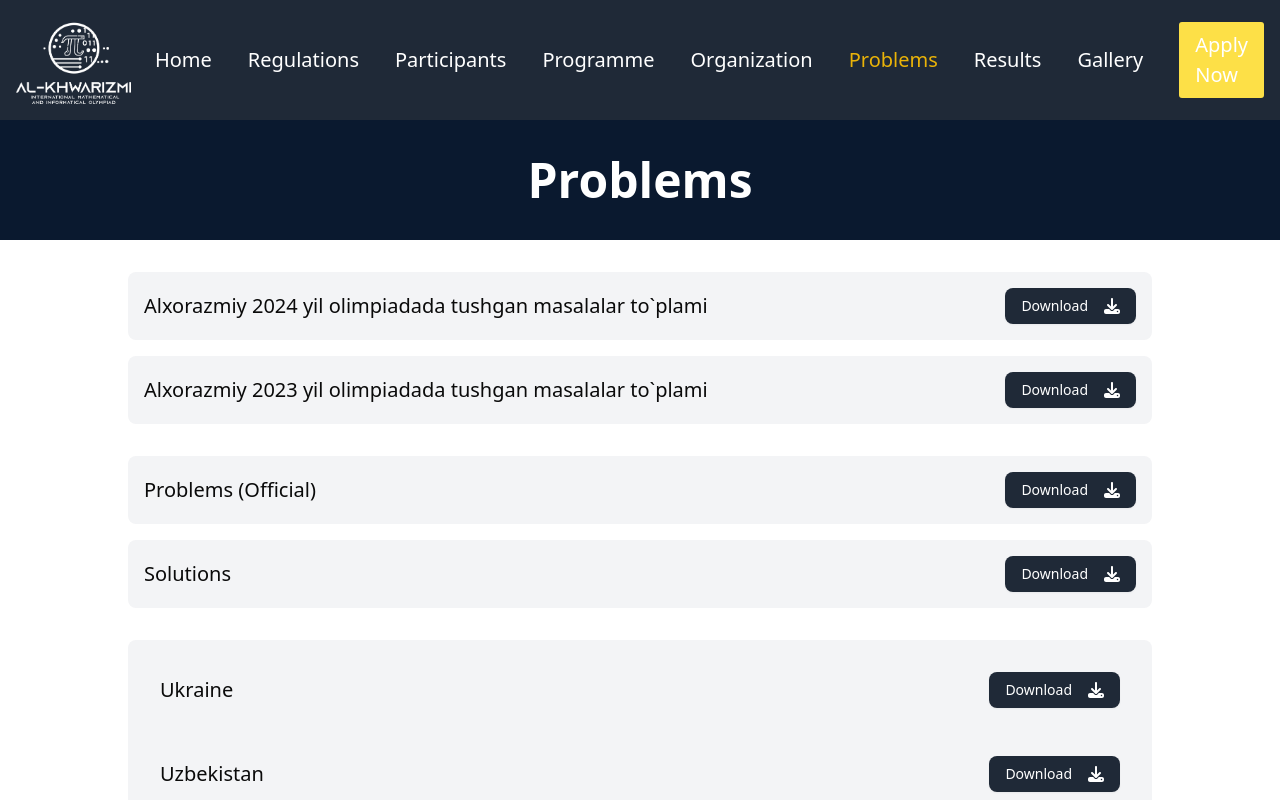
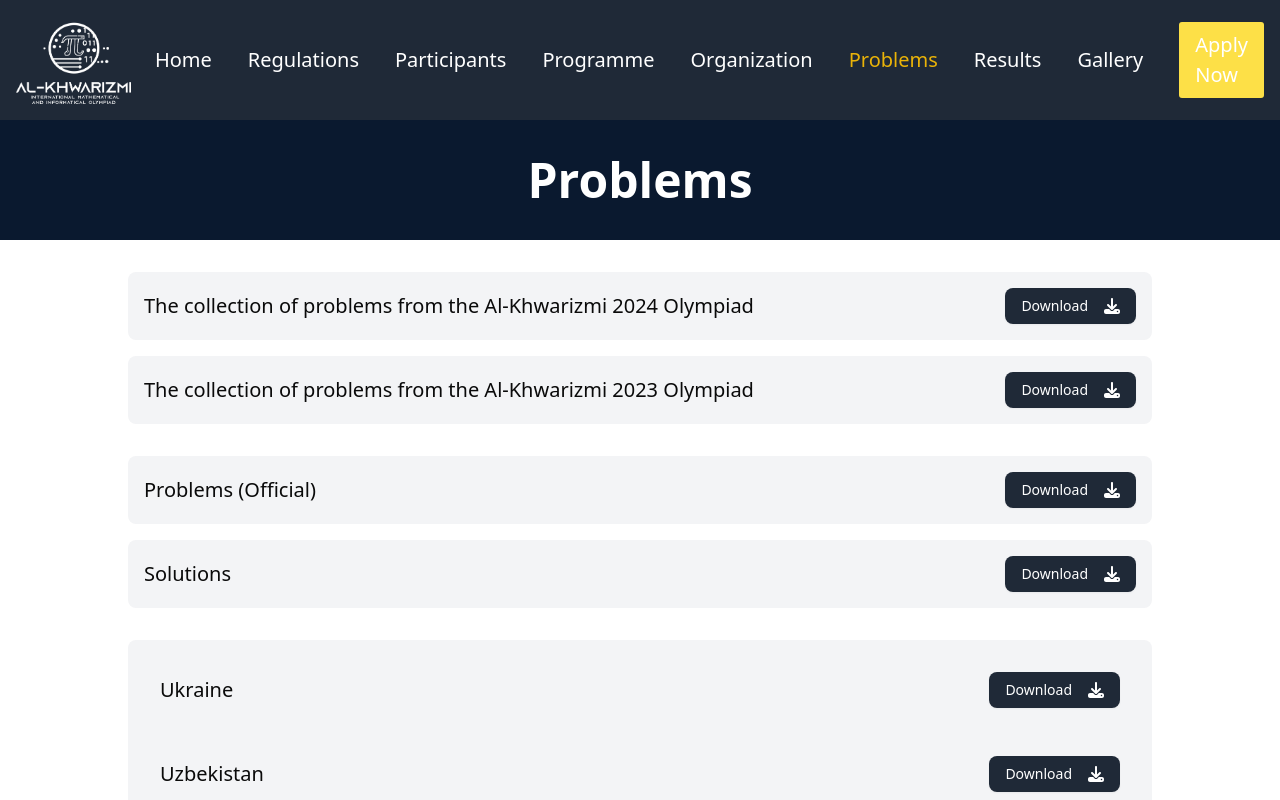
Before and after one commit to OkiljonDadakhanov/alxorazmiy, a Next.js app: page /problems in a window 1280 px wide. Shown: the top 800 px of the page. Built offline with nearby package versions, Linux system fonts and the light colour scheme.

Commit message:
translation

```diff
--- a/app/problems/page.tsx
+++ b/app/problems/page.tsx
@@ -22,7 +22,7 @@
           {/* Problem Rows */}
           <div className="grid grid-cols-[1fr_auto] items-center gap-4 p-4 bg-gray-100 rounded-lg">
             <h1 className="text-lg sm:text-xl">
-              Alxorazmiy 2024 yil olimpiadada tushgan masalalar to`plami
+              The collection of problems from the Al-Khwarizmi 2024 Olympiad
             </h1>
             <Button
               variant="secondary"
@@ -34,7 +34,7 @@
 
           <div className="grid grid-cols-[1fr_auto] items-center gap-4 p-4 mt-4 bg-gray-100 rounded-lg">
             <h1 className="text-lg sm:text-xl">
-              Alxorazmiy 2023 yil olimpiadada tushgan masalalar to`plami
+              The collection of problems from the Al-Khwarizmi 2023 Olympiad
             </h1>
             <Button
               variant="secondary"
```
